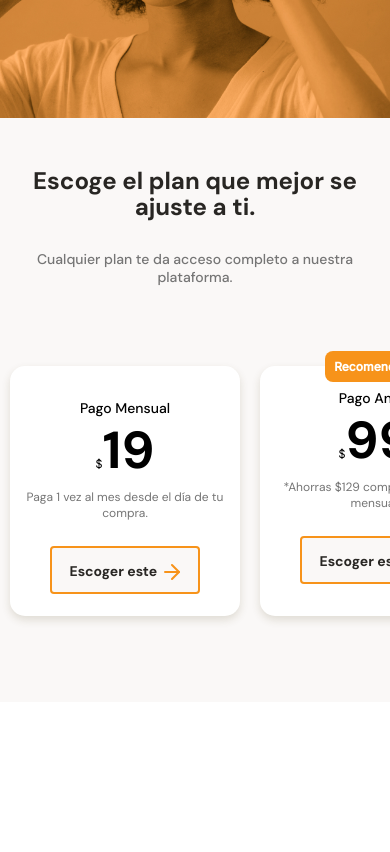
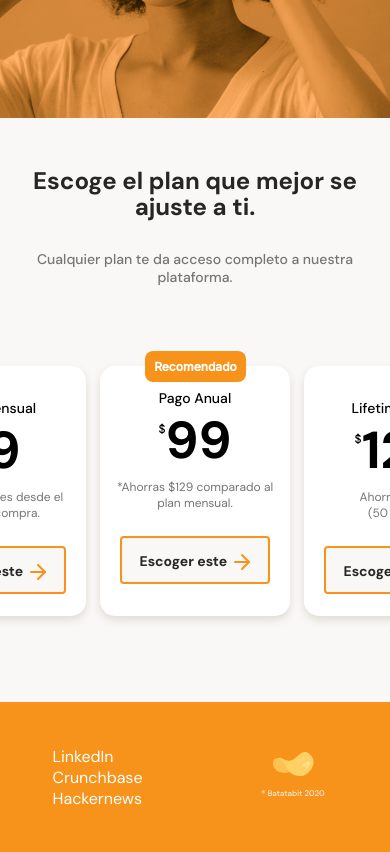
Before and after one commit to Sanprabe/batabel-project, a plain HTML site: page index.html in a window 390 px wide. Shown: the part 2795-3647 px from the top of the page. Before the commit the page ends 3497 px from the top, so only its background shows below. Drawn offline with Linux system fonts and the light colour scheme.

Commit message:
Se terminó la sección del footer. Se terminó el proyecto para version mobile

```diff
--- a/index.html
+++ b/index.html
@@ -162,6 +162,19 @@
                 </section>
         </section>
     </main>
-    <footer></footer>
+    <footer>
+        <section class="footer-general--container">
+            <section class="footer-links--container">
+                <ul>
+                    <li><a href="">LinkedIn</a></li>
+                    <li><a href="">Crunchbase</a></li>
+                    <li><a href="">Hackernews</a></li>
+                </ul>
+            </section>
+            <section class="footer-img--container">
+                <img src="./assets/img/logo-footer.svg" alt="Logo de batabit con nombre y año">
+            </section>
+        </section>
+    </footer>
 </body>
 </html>
--- a/styles.css
+++ b/styles.css
@@ -421,10 +421,10 @@ main{
     position: relative;
     scroll-snap-align: center;
     width: 65%;
-    min-width: 230px;
+    min-width: 190px;
     max-width: 300px;
     height: 250px;
-    margin: 50px 10px 0;
+    margin: 50px 7px 0;
     padding: 0 15px;
     background-color: var(--just-white);
     border-radius: 15px;
@@ -470,8 +470,11 @@ main{
 }
 
 .plan-card--price span{
+    display: inline-block;
+    vertical-align: text-top;
+    margin-top: 15px;
     font-size: 1.2rem;
-    font-weight: 300;
+    font-weight: 500;
 }
 
 .plan-card--saving{
@@ -515,4 +518,46 @@ main{
     overflow-x: scroll;
     overscroll-behavior-x: contain;
     scroll-snap-type: x proximity;
+    justify-content: center;
 }
+
+footer{
+    width: 100%;
+    height: 150px;
+    background-color: var(--bitcoin-orange);
+    display: flex;
+    justify-content: center;
+}
+
+.footer-general--container{
+    width: 100%;
+    min-width: 320px;
+    max-width: 670px;
+    height: 100%;
+    display: flex;
+}
+
+footer section{
+    width: 50%;
+    display: flex;
+    justify-content: center;
+    align-items: center;
+}
+
+.footer-links--container li{
+    text-decoration: none;
+    list-style: none;
+}
+
+.footer-links--container a{
+    text-decoration: none;
+    color: var(--just-white);
+}
+
+.footer-img--container img{
+    height: 50px;
+    width: 64px;
+    font-weight: 500;
+    font-size: 1.4rem;
+    line-height: 1.8rem;
+}
```
